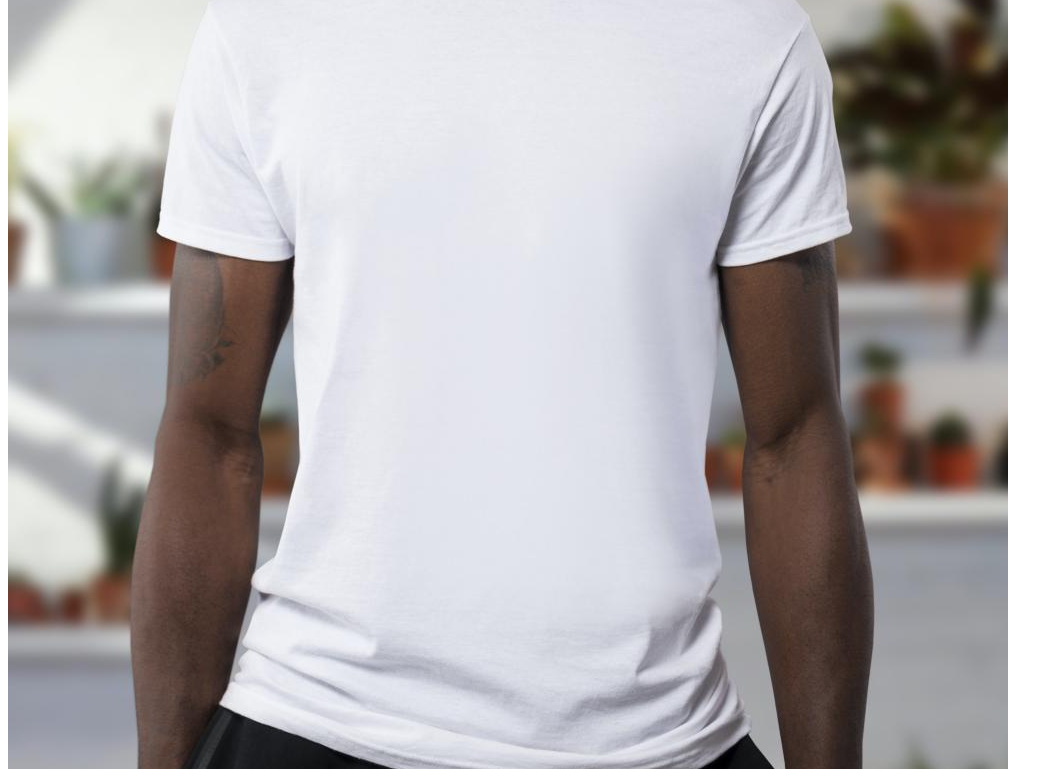
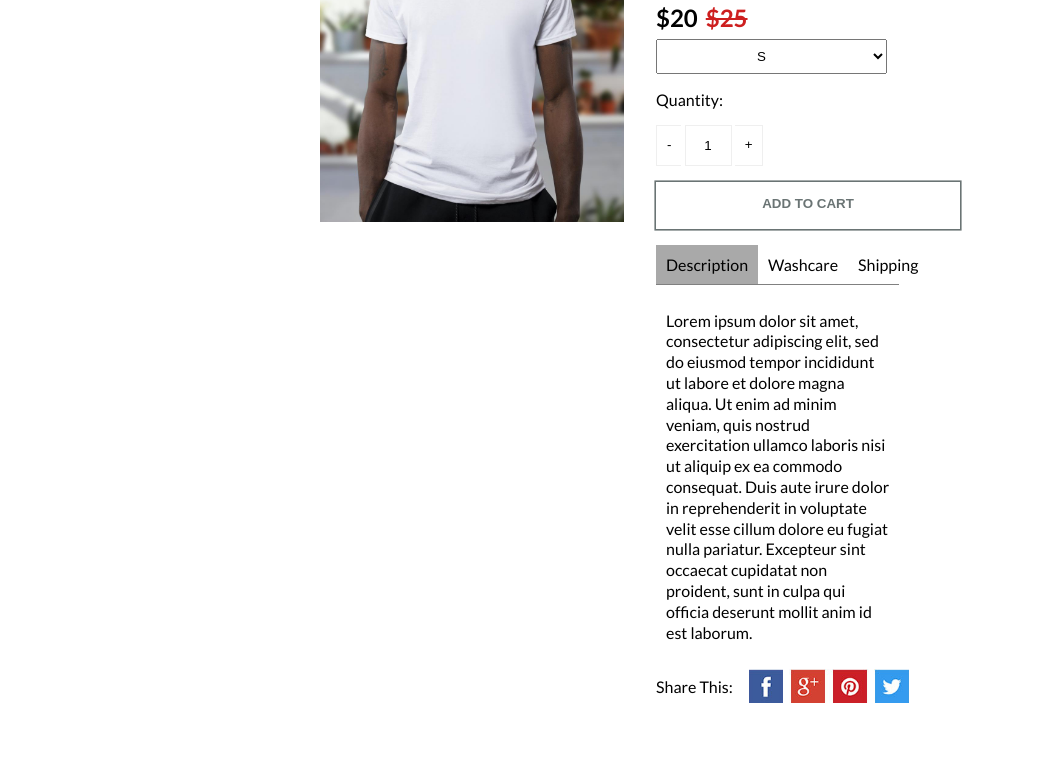
Before and after one commit to isaacwellish/git_exercise_1, a plain HTML site: page index.html in a window 1280 px wide. Shown: the part 162-931 px from the top of the page, without its empty margins (0-1063 px from the left). Drawn offline with Linux system fonts and the light colour scheme.

Commit message:
commits reverted

```diff
--- a/index.html
+++ b/index.html
@@ -9,7 +9,7 @@
     <link rel="preconnect" href="https://fonts.googleapis.com">
     <link rel="preconnect" href="https://fonts.gstatic.com" crossorigin>
     <link href="https://fonts.googleapis.com/css2?family=Lato:wght@400;700&display=swap" rel="stylesheet">
-    <link rel="stylesheet" href="style_edit.css">
+    <link rel="stylesheet" href="style.css">
 </head>
 
 <body>
--- a/style.css
+++ b/style.css
@@ -16,7 +16,7 @@ body {
 }
 
 img {
-    max-width: 10000%;
+    max-width: 100%;
 }
 
 form {
```
